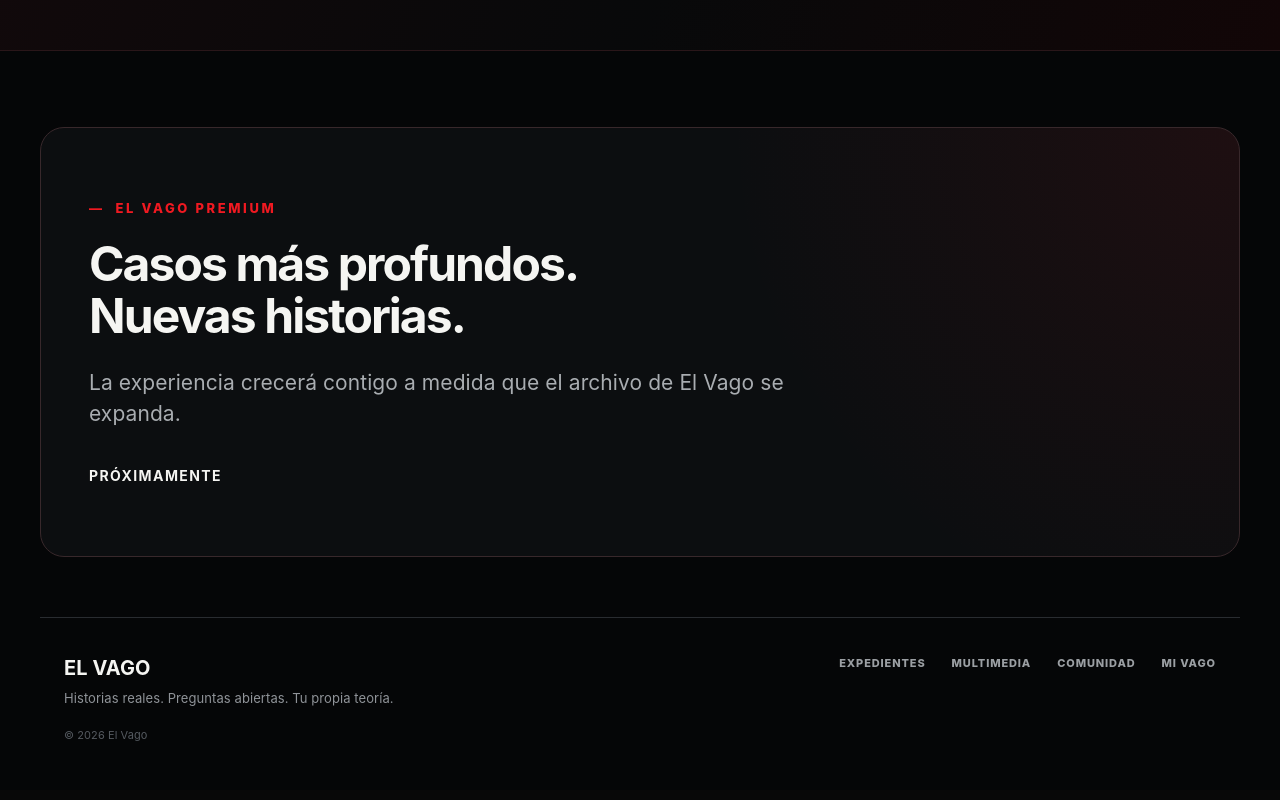
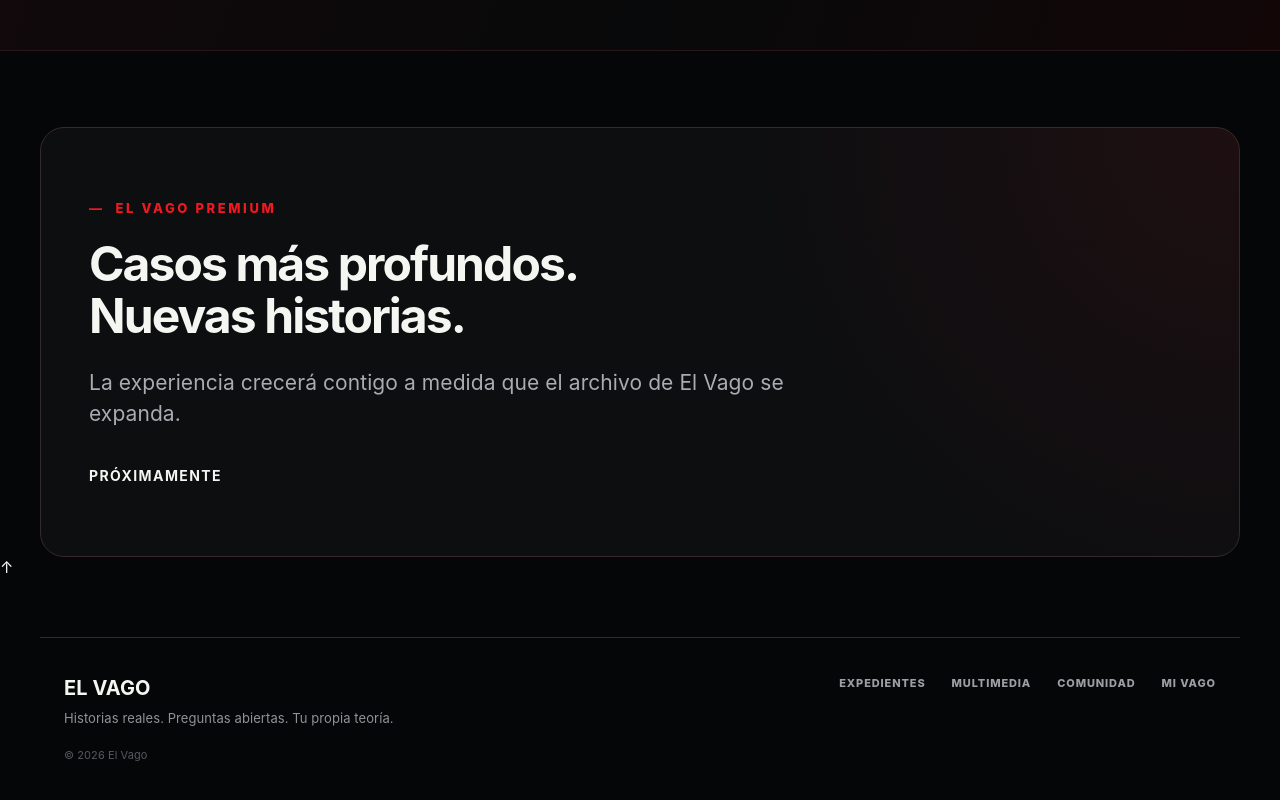
Before and after one commit to cesarrosa610-collab/el-vago, a Next.js app: page / in a window 1280 px wide. Shown: the part 3823-4623 px from the top of the page. Built offline with nearby package versions, Linux system fonts and the light colour scheme; no server answers; the database is empty.

Commit message:
Add final homepage navigation polish

```diff
--- a/src/app/page.tsx
+++ b/src/app/page.tsx
@@ -20,7 +20,7 @@ export default async function Home(){
   const featured=byCode('EV-EXP-001');
   const hrefFor=(code:string)=>{const e=byCode(code);return e?'/expedientes/'+e.slug:'/explorar';};
 
-  return <main className="wrap homePage">
+  return <main id="top" className="wrap homePage">
     <GlobalNav />
 
     {/* HERO — BLOQUE VISUAL CONSERVADO */}
@@ -100,6 +100,8 @@ export default async function Home(){
       <strong>PRÓXIMAMENTE</strong>
     </section>
 
+    <a className="finalBackTop" href="#top" aria-label="Volver arriba">↑</a>
+
     <footer className="finalFooter">
       <div><strong>EL VAGO</strong><span>Historias reales. Preguntas abiertas. Tu propia teoría.</span><small>© {new Date().getFullYear()} El Vago</small></div>
       <nav><Link href="/explorar">EXPEDIENTES</Link><Link href="/multimedia">MULTIMEDIA</Link><Link href="/comunidad">COMUNIDAD</Link><Link href="/mi-vago">MI VAGO</Link></nav>
```
